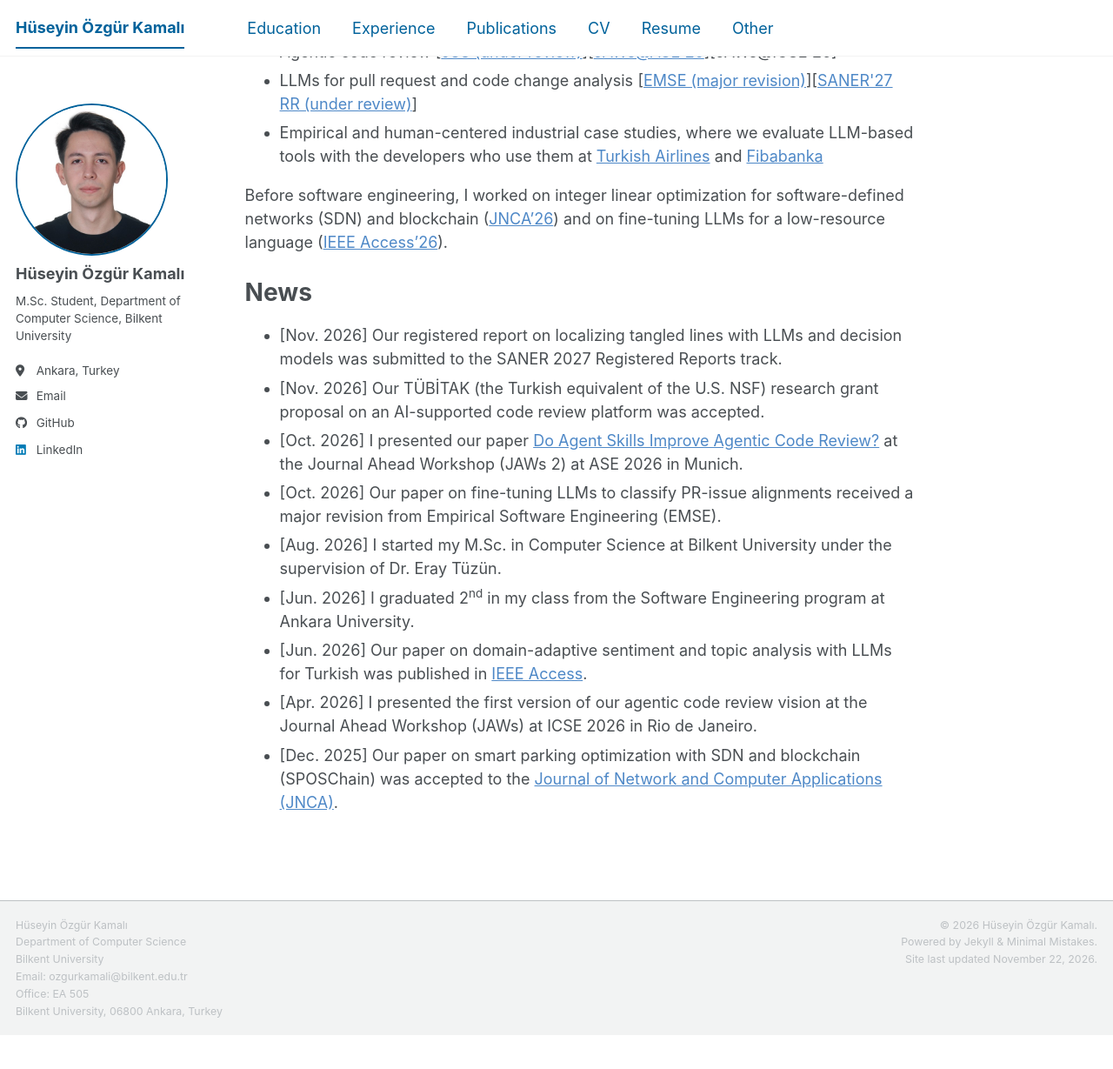
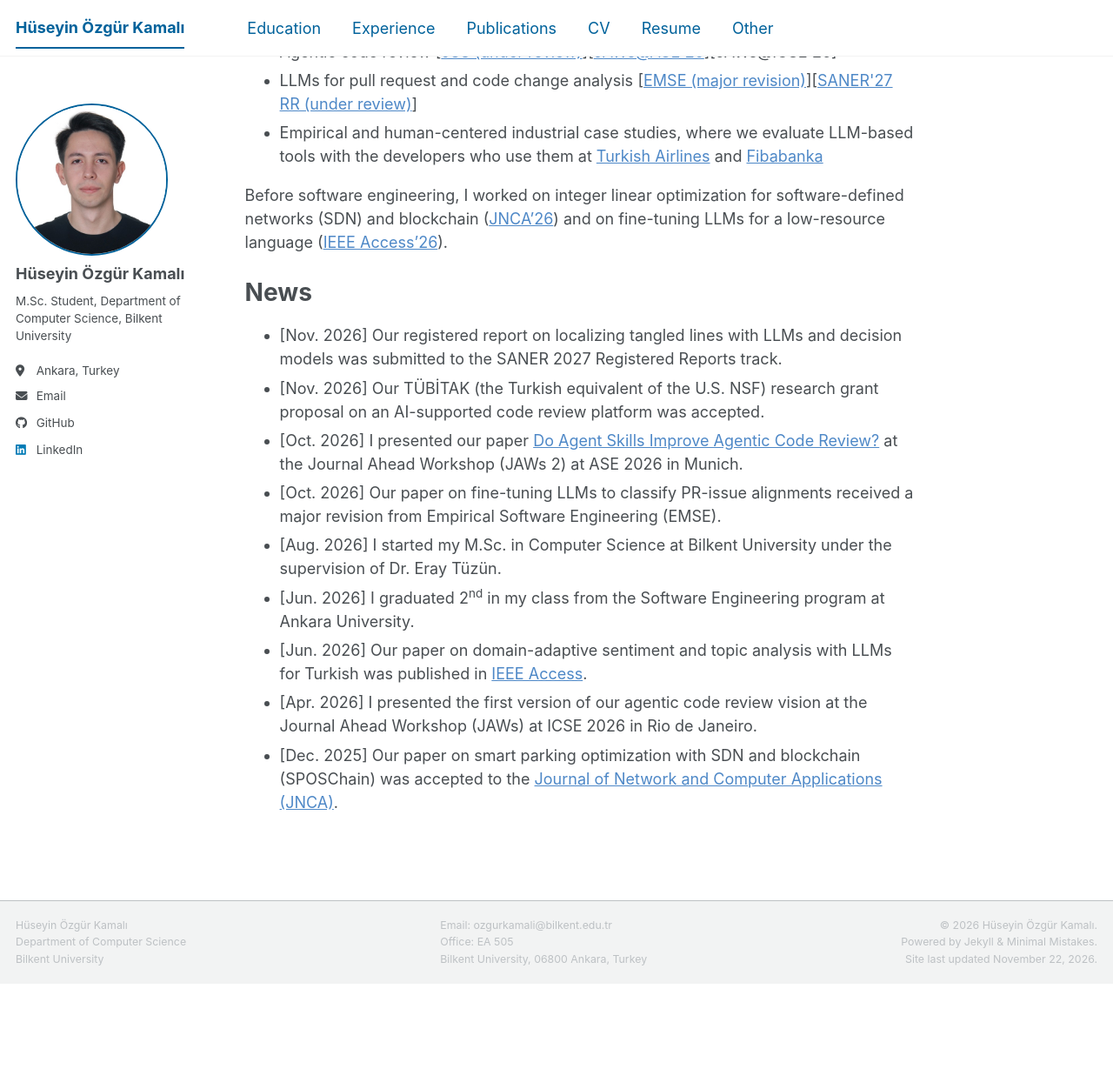
Before and after one commit to dev-zgr/dev-zgr.github.io, a Jekyll site: the page built from _pages/about.html, in a window 1280 px wide and 1400 px high, scrolled down 702 px. Shown: the top 1229 px of the window at 87% size. Built offline with Jekyll 4.4.1, drawn with Linux system fonts in a browser that asks for light colours; a script bundle is joined from its source files by our own code; a style sheet for code colours, icons or effects is not loaded.

Commit message:
Three-column footer with the copyright on the right, cache-busted CSS and JS, consistent section headings
Co-Authored-By: Claude Opus 5.5 <noreply@anthropic.com>

```diff
--- a/_includes/footer.html
+++ b/_includes/footer.html
@@ -1,15 +1,17 @@
 {% comment %}
-  Footer: contact details on the left, copyright and build date on the right.
-  Edit the text in _config.yml (author and footer), not here.
+  Footer: name and department on the left, contact in the middle, copyright
+  and build date on the right. Edit the text in _config.yml (author and footer).
 {% endcomment %}
 <div class="site-footer">
-  <div class="site-footer__left">
+  <div class="site-footer__col">
     {{ site.author.name }}<br>
-    {% for line in site.footer.affiliation %}{{ line }}<br>{% endfor %}
+    {% for line in site.footer.affiliation %}{{ line }}{% unless forloop.last %}<br>{% endunless %}{% endfor %}
+  </div>
+  <div class="site-footer__col">
     {% if site.author.email %}Email: <a href="mailto:{{ site.author.email }}">{{ site.author.email }}</a><br>{% endif %}
     {% for line in site.footer.address %}{{ line }}{% unless forloop.last %}<br>{% endunless %}{% endfor %}
   </div>
-  <div class="site-footer__right">
+  <div class="site-footer__col site-footer__col--right">
     &copy; {{ site.time | date: '%Y' }} {{ site.author.name }}.<br>
     Powered by <a href="https://jekyllrb.com" rel="nofollow">Jekyll</a> &amp; <a href="https://mademistakes.com/work/minimal-mistakes-jekyll-theme/" rel="nofollow">Minimal Mistakes</a>.<br>
     Site last updated {{ site.time | date: '%B %-d, %Y' }}.
--- a/_includes/head.html
+++ b/_includes/head.html
@@ -13,4 +13,4 @@
 </script>
 
 <!-- For all browsers -->
-<link rel="stylesheet" href="{{ base_path }}/assets/css/main.css">
+<link rel="stylesheet" href="{{ base_path }}/assets/css/main.css?v={{ site.time | date: '%s' }}">
--- a/_includes/scripts.html
+++ b/_includes/scripts.html
@@ -1,4 +1,4 @@
-<script type="module" src="{{ base_path }}/assets/js/main.min.js"></script>
+<script type="module" src="{{ base_path }}/assets/js/main.min.js?v={{ site.time | date: '%s' }}"></script>
 
 {% include analytics.html %}
 
--- a/_sass/layout/_academic.scss
+++ b/_sass/layout/_academic.scss
@@ -117,9 +117,7 @@ a.underline-link {
 /* Education, Experience and Other pages */
 .cv-group {
   margin-top: 1.5em;
-  margin-bottom: 0.4em;
-  font-size: $type-size-4;
-  border-bottom: none;
+  margin-bottom: 0.5em;
 }
 
 .page__content .cv-group__note {
@@ -198,7 +196,7 @@ a.underline-link {
   margin-bottom: 0.4em;
 }
 
-/* Footer: contact on the left, copyright on the right (colors and size as in the theme) */
+/* Footer: three columns; the last one is aligned to the right edge */
 .site-footer {
   display: flex;
   flex-wrap: wrap;
@@ -212,17 +210,20 @@ a.underline-link {
   }
 }
 
-.site-footer__right {
+.site-footer__col--right {
   text-align: right;
 }
 
-@media (max-width: 600px) {
-  .site-footer__right {
+@media (max-width: 700px) {
+  .site-footer {
+    flex-direction: column;
+  }
+
+  .site-footer__col--right {
     text-align: left;
   }
 }
 
-/* Footer at the end of the page instead of fixed to the window */
 /* Footer at the bottom of the window on short pages, after the content on long ones */
 body {
   display: flex;
```
